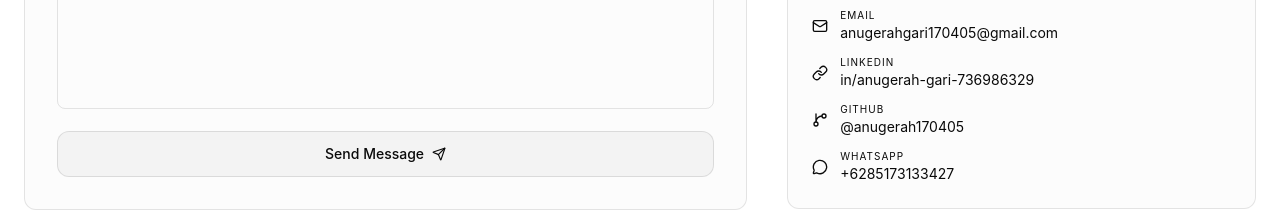
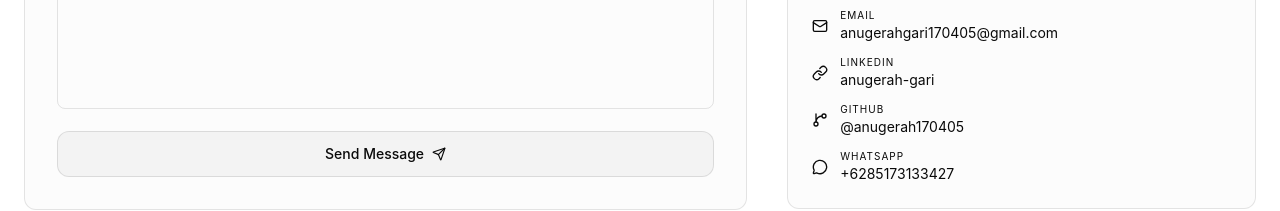
Before and after one commit to anugerah170405/anugerah-portofolio, a React (Vite) app: page /contact in a window 1280 px wide. Shown: the part 628-839 px from the top of the page. Built offline with nearby package versions, Linux system fonts and the light colour scheme.

Commit message:
update linkedin link

```diff
--- a/src/data/ContactData.ts
+++ b/src/data/ContactData.ts
@@ -11,8 +11,8 @@ export const SOCIALS = [
   {
     icon: Link,
     label: "LinkedIn",
-    href: "https://www.linkedin.com/in/anugerah-gari-736986329",
-    handle: "in/anugerah-gari-736986329",
+    href: "https://www.linkedin.com/in/anugerah-gari/",
+    handle: "anugerah-gari",
   },
   {
     icon: GitBranch,
```
